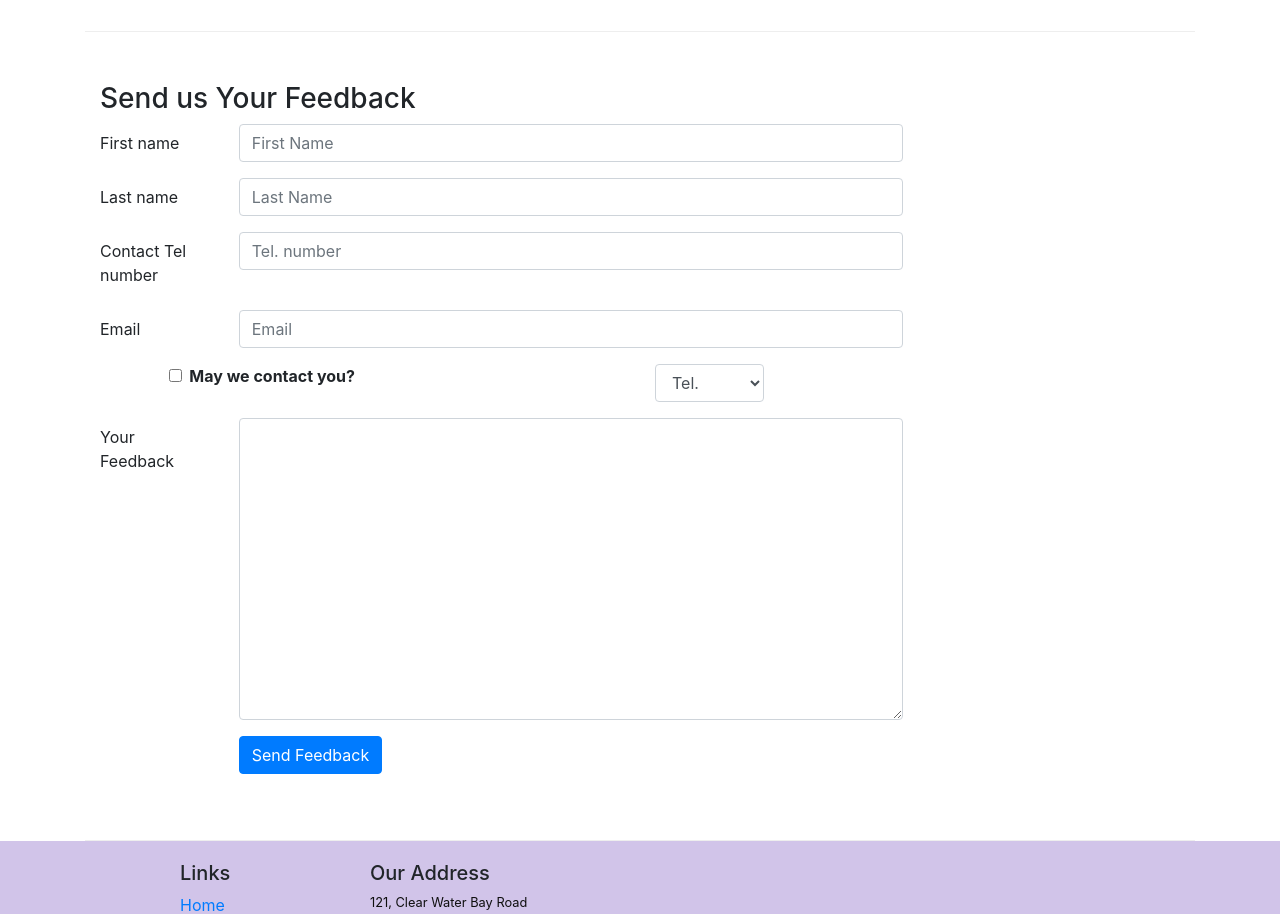
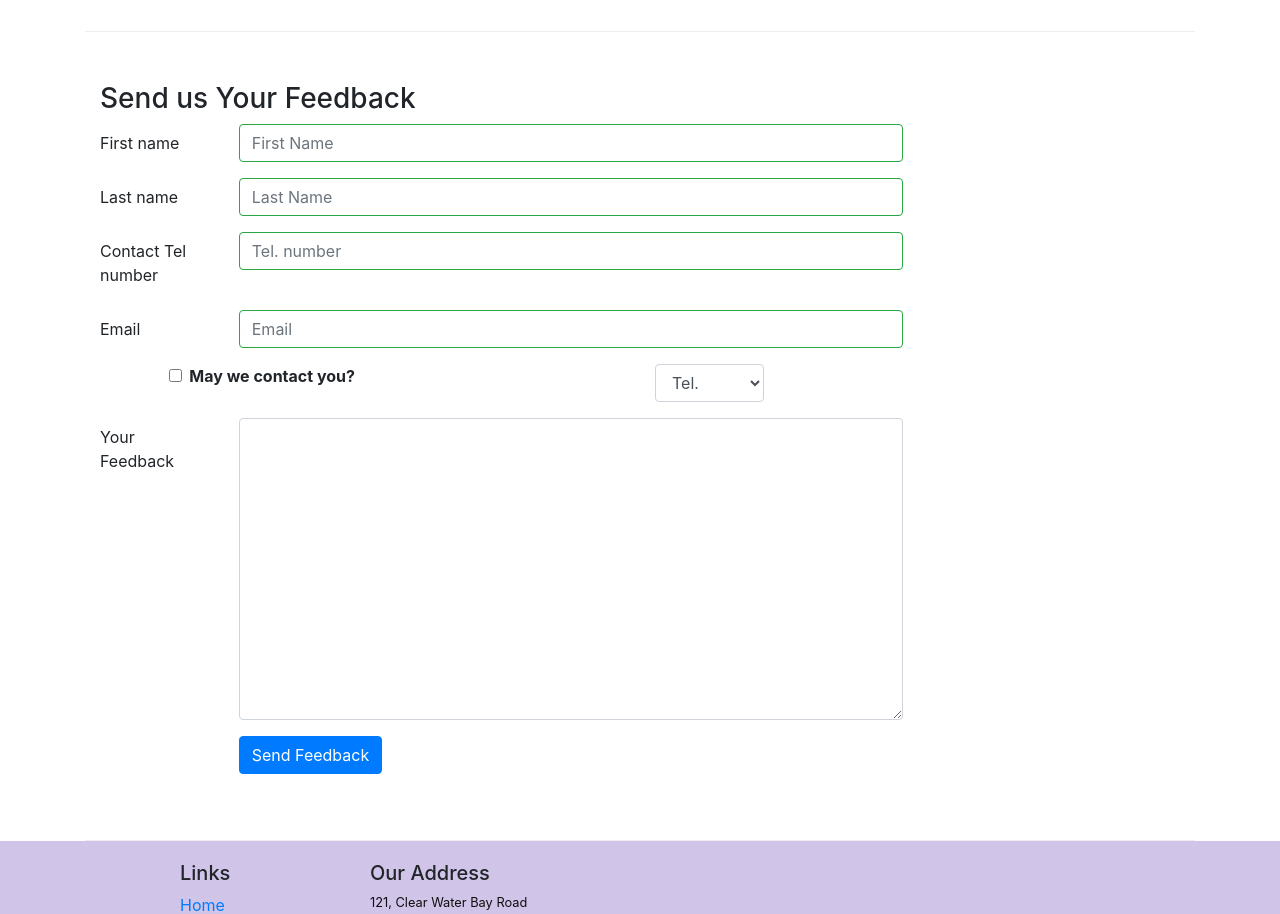
Before and after one commit to bhargavi092/Veggies, a React (Create React App) app: page /contactus in a window 1280 px wide. Shown: the part 840-1754 px from the top of the page. Built offline with nearby package versions, Linux system fonts and the light colour scheme.

Commit message:
Controlled Form Validation

```diff
--- a/src/components/ContactComponent.js
+++ b/src/components/ContactComponent.js
@@ -1,5 +1,5 @@
 import React ,{Component} from 'react';
-import { Breadcrumb,BreadcrumbItem,Form,FormGroup,Label,Input,Col ,Button,strong} from 'reactstrap';
+import { Breadcrumb,BreadcrumbItem,Form,FormGroup,Label,Input,Col, Row ,Button,strong ,FormFeedback} from 'reactstrap';
 import { Link } from 'react-router-dom';
 
 class Contact extends Component {
@@ -13,8 +13,15 @@ class Contact extends Component {
          email:'',
          agree:false,
          contactType: 'Tel.',
-         message:''
+         message:'',
+         touched :{
+            firstname:false,
+            lastname:false,
+            telnum:false,
+            email:false
+         }
       };
+      this.handleBlur=this.handleBlur.bind(this);
     }
 
     handleInputChange = (event)=>{
@@ -31,7 +38,44 @@ class Contact extends Component {
         alert('Current State is:' + JSON.stringify(this.state));
         event.preventDefault();
     }
+
+    handleBlur =(field)=>(event)=>{
+        this.setState({
+            touched :{ ...this.state.touched,[field]:true}
+        })
+    }
+
+    validate(firstname,lastname,telnum,email){
+        const errors ={
+            firstname:'',
+            lastname:'',
+            telnum:'',
+            email:''
+        };
+        if (this.state.touched.firstname && firstname.length < 3)
+            errors.firstname='First Name should be >= 3 characters';
+        else if ( this.state.touched.firstname && firstname.length > 15)
+            errors.firstname='First Name should be <= 15 characters';
+
+        if (this.state.touched.lastname && lastname.length < 3)
+            errors.lastname = 'Last Name should be >= 3 characters';
+        else if (this.state.touched.lastname && lastname.length > 15)
+            errors.lastname = 'Last Name should be <= 15 characters';
+
+        const reg =/^\d[6-9]\d{9}$/;
+        if (this.state.touched.telnum && !reg.test(telnum))
+            errors.telnum = 'Tel. Number should contain only numbers';
+
+        const regex = /^[a-zA-Z0-9]+@[a-zA-Z0-9]+\.[A-Za-z]+$/;
+        if (this.state.touched.email && !regex.test(email))
+            errors.email = 'email should be valid';
+
+        return errors;
+    }
+
     render(){
+        const errors = this.validate(this.state.firstname,this.state.lastname,this.state.telnum,this.state.email);
+
         return(
             <div className="container">
 
@@ -83,7 +127,11 @@ class Contact extends Component {
                                 <Col md={10}>
                                     <Input type='text' id='firstname' name='firstname'
                                     placeholder="First Name" value={this.state.firstname}
+                                    valid= {errors.firstname === ''}
+                                    invalid ={errors.firstname !==''}
+                                    onBlur={this.handleBlur('firstname')}
                                     onChange={this.handleInputChange} />
+                                    <FormFeedback>{errors.firstname}</FormFeedback>
                                 </Col>
                             </FormGroup>
                             <FormGroup row>
@@ -91,7 +139,11 @@ class Contact extends Component {
                                 <Col md={10}>
                                     <Input type='text' id='lastname' name='lastname'
                                     placeholder="Last Name" value={this.state.lastname}
+                                    valid= {errors.lastname === ''}
+                                    invalid ={errors.lastname !==''}
+                                    onBlur={this.handleBlur('lastname')}
                                     onChange={this.handleInputChange} />
+                                    <FormFeedback>{errors.lastname}</FormFeedback>
                                 </Col>
                             </FormGroup>
                             <FormGroup row>
@@ -99,7 +151,12 @@ class Contact extends Component {
                                 <Col md={10}>
                                     <Input type='tel' id='telnum' name='telnum'
                                     placeholder="Tel. number" value={this.state.telnum}
+                                    valid={errors.telnum ===''}
+                                     invalid={errors.telnum !== ''}
+                                     onBlur={this.handleBlur('telnum')}
                                     onChange={this.handleInputChange} />
+                                    <FormFeedback>{errors.telnum}</FormFeedback>
+
                                 </Col>
                             </FormGroup>
                             <FormGroup row>
@@ -107,7 +164,11 @@ class Contact extends Component {
                                 <Col md={10}>
                                     <Input type='email' id='email' name='email'
                                     placeholder="Email" value={this.state.email}
+                                    valid={errors.email ===''}
+                                     invalid={errors.email !== ''}
+                                     onBlur={this.handleBlur('email')}
                                     onChange={this.handleInputChange}  />
+                                    <FormFeedback>{errors.email}</FormFeedback>
                                 </Col>
                             </FormGroup>
                             <FormGroup row>
```
